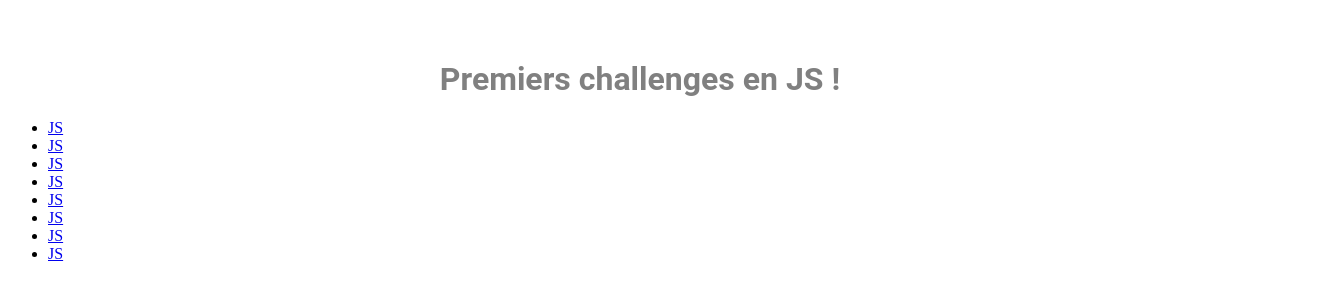
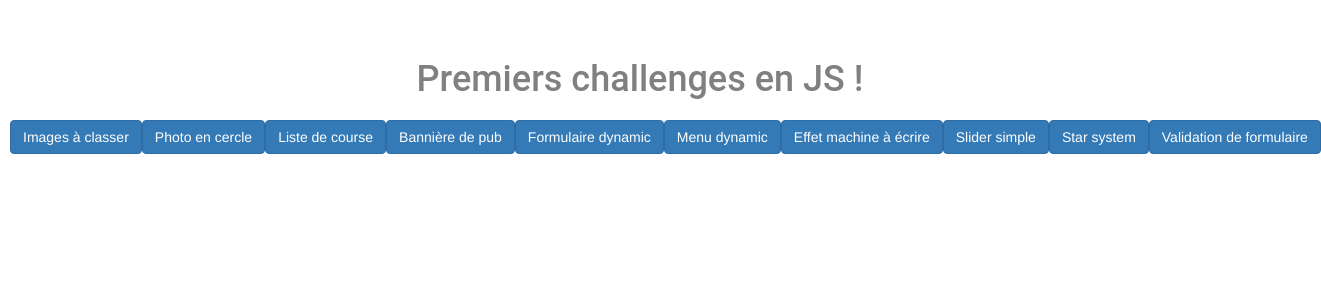
Before and after one commit to simplon-marseille/JS-browser-challenge, a plain HTML site: page index.html in a window 1280 px wide. Shown: the part 290-590 px from the top of the page, 1321 px wide, since content can reach past the window. Drawn offline with nearby package versions, Linux system fonts and the light colour scheme.

Commit message:
slider-star update

```diff
--- a/index.html
+++ b/index.html
@@ -1,19 +1,21 @@
 <!DOCTYPE html>
 <html>
   <head>
+<link rel="stylesheet" href="https://maxcdn.bootstrapcdn.com/bootstrap/3.3.7/css/bootstrap.min.css" integrity="sha384-BVYiiSIFeK1dGmJRAkycuHAHRg32OmUcww7on3RYdg4Va+PmSTsz/K68vbdEjh4u" crossorigin="anonymous">
 </head>
   <body style="background-color: white;">
     <h1 style="margin-top: 350px; text-align: center; color: gray; font-family: 'Roboto', sans-serif;">Premiers challenges en JS !</h1>
-    <ul>
-      <li><a href="imageOrder.html">JS</a></li>
-      <li><a href="type-effect.html">JS</a></li>
-      <li><a href="round-photo.html">JS</a></li>
-      <li><a href="bannière.html">JS</a></li>
-       <li><a href="dynamic-form.html">JS</a></li>
-       <li><a href="menu-scroll-down.html">JS</a></li>
-       <li><a href="valid-form.html">JS</a></li>
-       <li><a href="shopping-list.html">JS</a></li>
+    <ul style="display: flex; align-items: center; justify-content: space-around; padding: 10px; list-style-type: none;">
+      <li><a href="imageOrder.html" class="btn btn-primary">Images à classer</a></li>
+      <li><a href="round-photo.html" class="btn btn-primary">Photo en cercle</a></li>
+      <li><a href="shopping-list.html" class="btn btn-primary">Liste de course</a></li>
+      <li><a href="bannière.html" class="btn btn-primary">Bannière de pub</a></li>
+      <li><a href="dynamic-form.html" class="btn btn-primary">Formulaire dynamic</a></li>
+      <li><a href="menu-scroll-down.html" class="btn btn-primary">Menu dynamic</a></li>
+      <li><a href="type-effect.html" class="btn btn-primary">Effet machine à écrire</a></li>
+      <li><a href="slider.html" class="btn btn-primary">Slider simple</a></li>
+      <li><a href="star.html" class="btn btn-primary">Star system</a></li>
+      <li><a href="valid-form.html" class="btn btn-primary">Validation de formulaire</a></li>
     </ul>
-    <script src="./src/dynamicForm.js"></script>
   </body>
 </html>
--- a/src/index.js
+++ b/src/index.js
@@ -1,3 +1,3 @@
 //const challengeJsBrowser = require('./imageOrder.js');
-const challengeJsTerminal = require('./terminal-js.js');
+//const challengeJsTerminal = require('./terminal-js.js');
 //const typeEffect = require('./typeEffect.js');
```
Also changed, not shown: allo-cine-star/star.js (added, +24 -0 lines), allo-cine-star/style.css (added, +7 -0 lines), assets/stylesheet/css/star.css (added, +7 -0 lines), assets/images/slider/ulm1.jpg (added), assets/images/slider/ulm2.jpg (added), assets/images/slider/ulm3.jpg (added), 9 other files.
